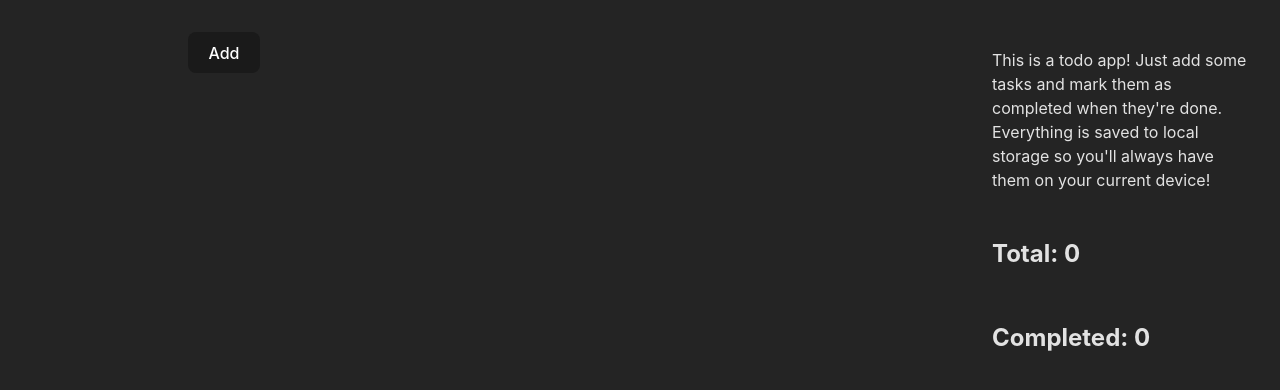
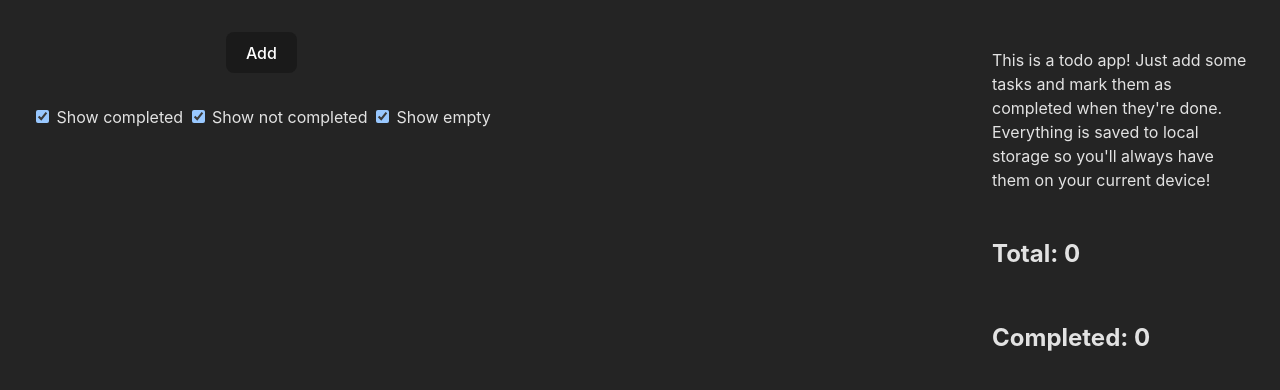
Before and after one commit to quite2simple/fp-labs, a website built with Vite: page lab2/index.html in a window 1280 px wide. Built offline with nearby package versions, Linux system fonts and the light colour scheme.

Commit message:
Created HTML for filters

```diff
--- a/lab2/index.html
+++ b/lab2/index.html
@@ -17,6 +17,14 @@
     <div id="app">
       <div id="todo-panel">
         <button id="add-todo">Add</button>
+        <div id="todo-filters">
+          <input id="todo-filter-completed" type="checkbox" checked>
+          <label for="todo-filter-completed">Show completed</label>
+          <input id="todo-filter-notcompleted" type="checkbox" checked>
+          <label for="todo-filter-notcompleted">Show not completed</label>
+          <input id="todo-filter-empty" type="checkbox" checked>
+          <label for="todo-filter-empty">Show empty</label>
+        </div>
         <div id="todo-list"></div>
       </div>
       <div id="info">
```
